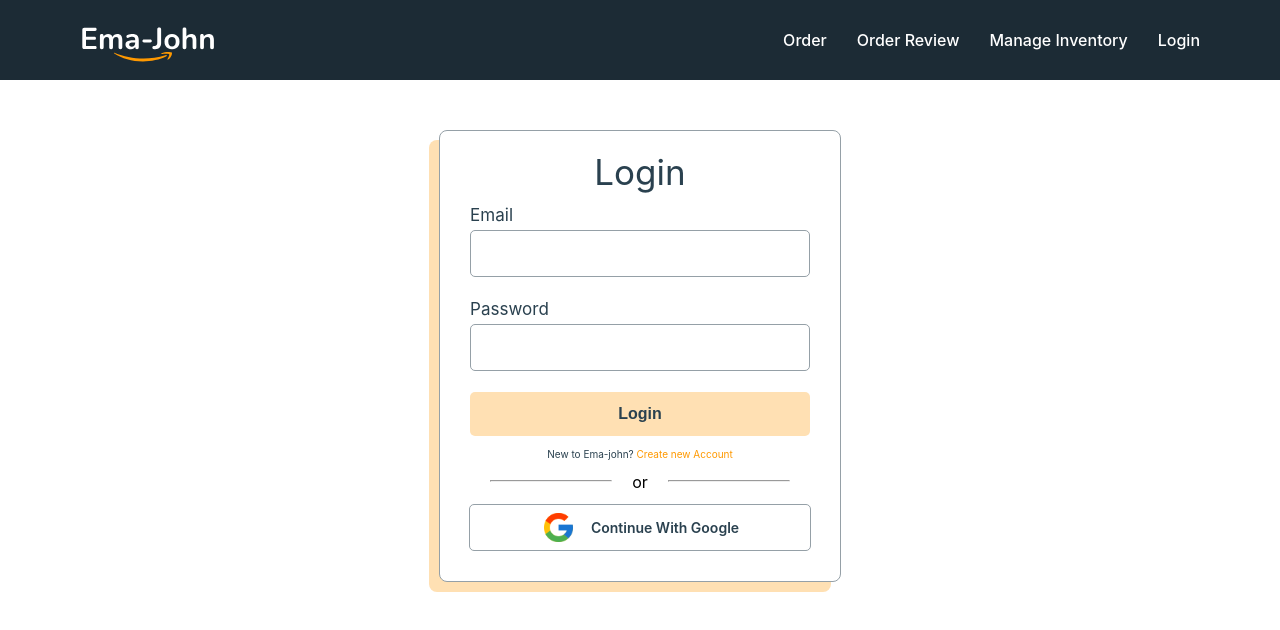
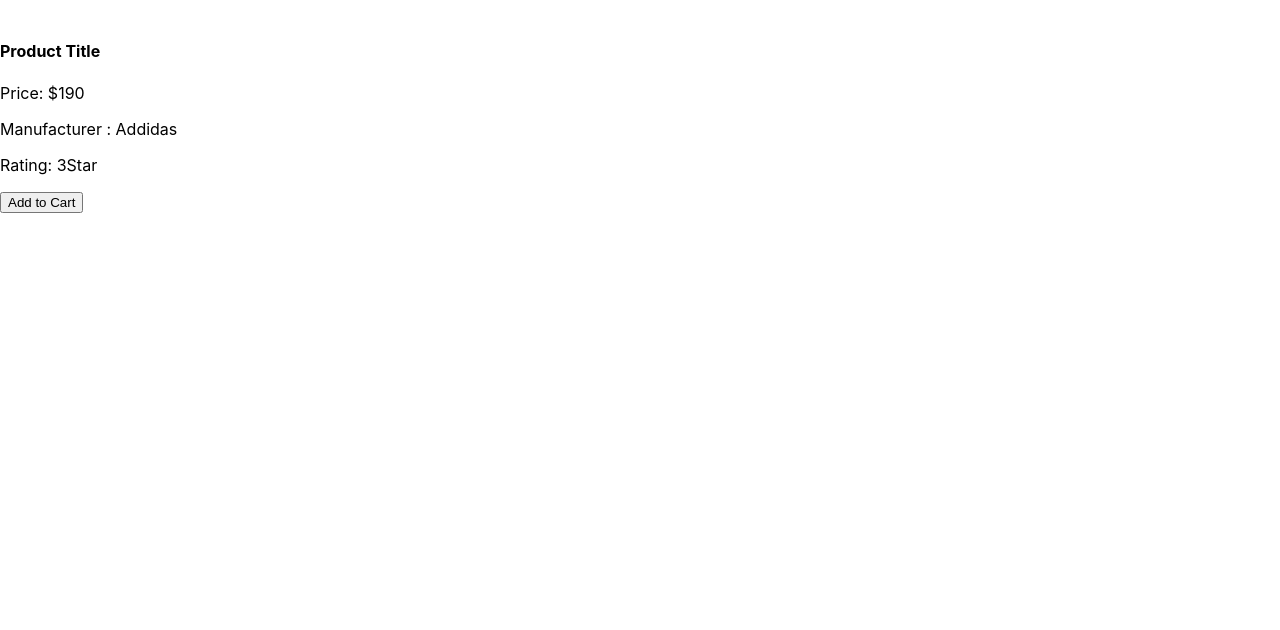
Before and after one commit to rayhan60611/p_hero_module50_ReactJs_simple-ecommerce-site, a React (Vite) app: page / in a window 1280 px wide. Shown: the top 630 px of the page. Built offline with nearby package versions, Linux system fonts and the light colour scheme.

Commit message:
card designing

```diff
--- a/index.html
+++ b/index.html
@@ -8,5 +8,14 @@
   <body>
     <div id="root"></div>
     <script type="module" src="/src/main.jsx"></script>
+    <!-- iconic icon script tag -->
+    <script
+      type="module"
+      src="https://unpkg.com/ionicons@7.1.0/dist/ionicons/ionicons.esm.js"
+    ></script>
+    <script
+      nomodule
+      src="https://unpkg.com/ionicons@7.1.0/dist/ionicons/ionicons.js"
+    ></script>
   </body>
 </html>
--- a/src/App.jsx
+++ b/src/App.jsx
@@ -1,12 +1,16 @@
 import "./App.css";
+import Card from "./components/cards/Card";
 import Header from "./components/header/Header";
-import Login from "./components/login/Login";
+import Shop from "./components/shop/Shop";
+// import Login from "./components/login/Login";
 
 function App() {
   return (
     <div>
-      <Header></Header>
-      <Login></Login>
+      {/* <Header></Header> */}
+      <Card></Card>
+      {/* <Login></Login> */}
+      {/* <Shop></Shop> */}
     </div>
   );
 }
--- /dev/null
+++ b/src/components/cards/Card.jsx
@@ -0,0 +1,31 @@
+// import React from "react";
+import "./Card.css";
+
+const Card = () => {
+  return (
+    <div className="card-parent-div">
+      <div className="card-img-div">
+        <img src="" alt="" />
+      </div>
+      <div>
+        <h4>Product Title</h4>
+        <p>
+          Price: $<span>190</span>
+        </p>
+      </div>
+      <div>
+        <p>
+          Manufacturer : <span>Addidas</span>
+        </p>
+        <p>
+          Rating: <span>3</span>Star
+        </p>
+      </div>
+      <button>
+        Add to Cart <ion-icon name="cart"></ion-icon>
+      </button>
+    </div>
+  );
+};
+
+export default Card;
--- /dev/null
+++ b/src/components/shop/Shop.css
@@ -0,0 +1,12 @@
+.shop-container {
+  display: grid;
+  grid-template-columns: 4fr 1fr;
+}
+
+.product-container {
+  background-color: rgba(69, 164, 82, 0.387);
+}
+
+.cart-container {
+  background-color: bisque;
+}
--- /dev/null
+++ b/src/components/shop/Shop.jsx
@@ -0,0 +1,27 @@
+// import React from "react";
+import { useState } from "react";
+import "./Shop.css";
+import { useEffect } from "react";
+
+const Shop = () => {
+  // using state to read and set data
+  const [products, setProducts] = useState([]);
+
+  useEffect(() => {
+    fetch("../../../db/products.json")
+      .then((res) => res.json())
+      .then((data) => setProducts(data));
+  }, []);
+  return (
+    <div className="shop-container">
+      <div className="product-container">
+        <h4>All Products</h4>
+      </div>
+      <div className="cart-container">
+        <h4>Order Summary</h4>
+      </div>
+    </div>
+  );
+};
+
+export default Shop;
```
Also changed, not shown: src/components/cards/Card.css (added).
